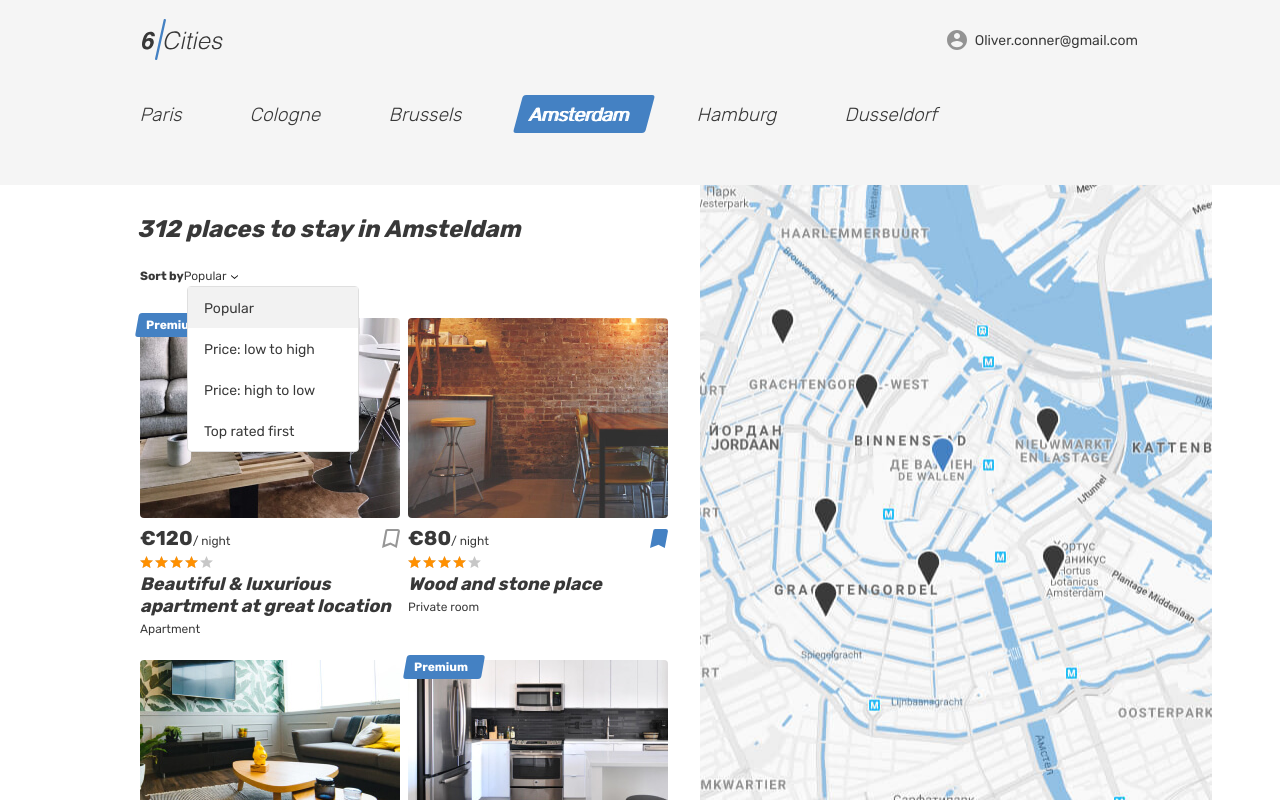
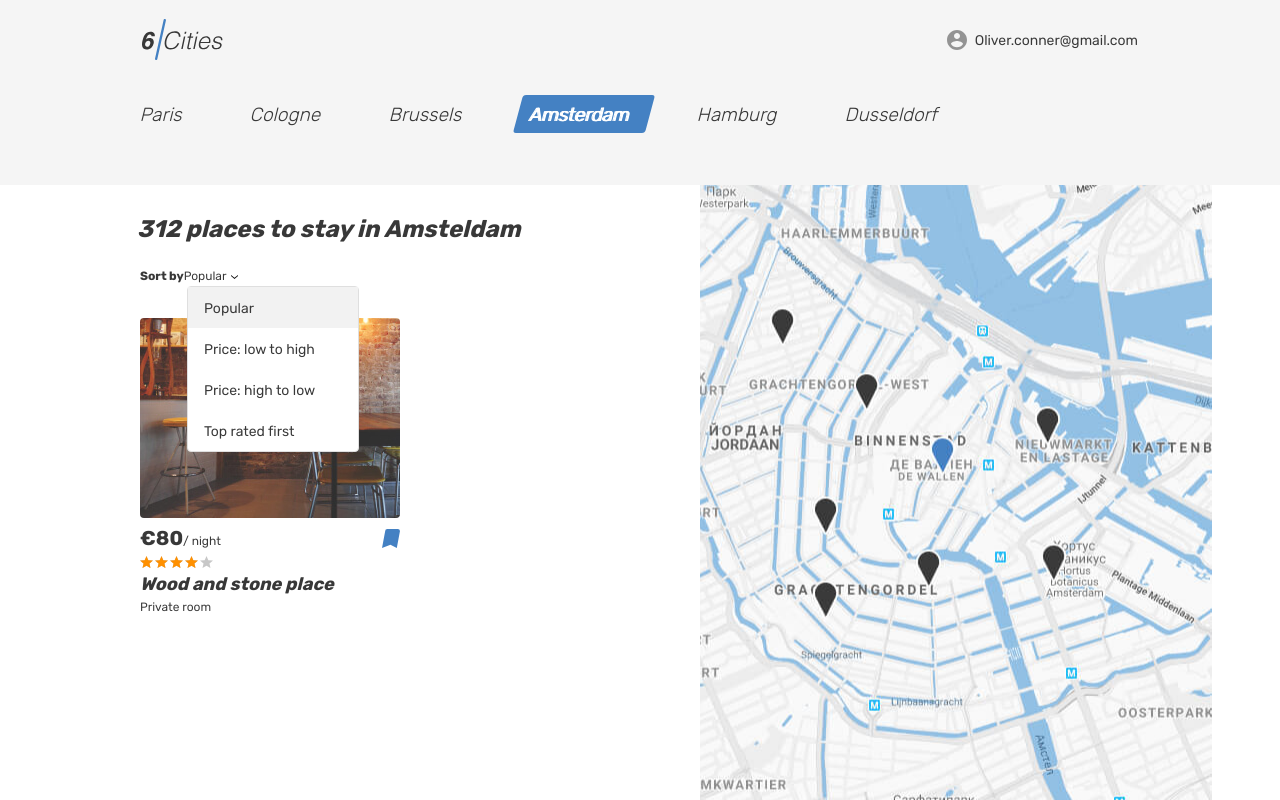
Before and after one commit to sincro2010/1474151-six-cities-6, a React app: page / in a window 1280 px wide. Built offline with nearby package versions, Linux system fonts and the light colour scheme.

Commit message:
Описываем react-компонент App, в файле index.js рендерим компонент App, получаем из пропсов кол-во предложений аренды

```diff
--- a/src/components/app/app.jsx
+++ b/src/components/app/app.jsx
@@ -2,10 +2,10 @@ import React from 'react';
 import MainPage from '../main-page/main-page';
 
 const App = (props) => {
-    const {cityName} = props;
+    const {propertiesNumber} = props;
 
     return  (
-        <MainPage cityName={cityName}/>
+        <MainPage propertiesNumber={propertiesNumber}/>
     );
 };
 
--- a/src/components/main-page/main-page.jsx
+++ b/src/components/main-page/main-page.jsx
@@ -2,7 +2,7 @@ import React from 'react';
 import Places from '../places/places';
 
 const MainPage = (props) => {
-    const {propertyCount} = props;
+    const {propertiesNumber} = props;
 
     return (
     <body>
@@ -76,7 +76,7 @@ const MainPage = (props) => {
             <div className="cities__places-container container">
                 <section className="cities__places places">
                 <h2 className="visually-hidden">Places</h2>
-                <b className="places__found">312 places to stay in Amsteldam</b>
+                <b className="places__found">{propertiesNumber} places to stay in Amsteldam</b>
                 <form className="places__sorting" action="#" method="get">
                     <span className="places__sorting-caption">Sort by</span>
                     <span className="places__sorting-type" tabIndex="0">
@@ -95,171 +95,6 @@ const MainPage = (props) => {
 
 
                 <div className="cities__places-list places__list tabs__content">
-                    <article className="cities__place-card place-card">
-                    <div className="place-card__mark">
-                        <span>Premium</span>
-                    </div>
-                    <div className="cities__image-wrapper place-card__image-wrapper">
-                        <a href="#">
-                        <img className="place-card__image" src="img/apartment-01.jpg" width="260" height="200" alt="Place image"/>
-                        </a>
-                    </div>
-                    <div className="place-card__info">
-                        <div className="place-card__price-wrapper">
-                        <div className="place-card__price">
-                            <b className="place-card__price-value">&euro;120</b>
-                            <span className="place-card__price-text">&#47;&nbsp;night</span>
-                        </div>
-                        <button className="place-card__bookmark-button button" type="button">
-                            <svg className="place-card__bookmark-icon" width="18" height="19">
-                            <use xlinkHref="#icon-bookmark"></use>
-                            </svg>
-                            <span className="visually-hidden">To bookmarks</span>
-                        </button>
-                        </div>
-                        <div className="place-card__rating rating">
-                        <div className="place-card__stars rating__stars">
-                            <span style={{width: '80%'}}></span>
-                            <span className="visually-hidden">Rating</span>
-                        </div>
-                        </div>
-                        <h2 className="place-card__name">
-                        <a href="#">Beautiful &amp; luxurious apartment at great location</a>
-                        </h2>
-                        <p className="place-card__type">Apartment</p>
-                    </div>
-                    </article>
-
-                    <article className="cities__place-card place-card">
-                    <div className="cities__image-wrapper place-card__image-wrapper">
-                        <a href="#">
-                        <img className="place-card__image" src="img/room.jpg" width="260" height="200" alt="Place image"/>
-                        </a>
-                    </div>
-                    <div className="place-card__info">
-                        <div className="place-card__price-wrapper">
-                        <div className="place-card__price">
-                            <b className="place-card__price-value">&euro;80</b>
-                            <span className="place-card__price-text">&#47;&nbsp;night</span>
-                        </div>
-                        <button className="place-card__bookmark-button place-card__bookmark-button--active button" type="button">
-                            <svg className="place-card__bookmark-icon" width="18" height="19">
-                            <use xlinkHref="#icon-bookmark"></use>
-                            </svg>
-                            <span className="visually-hidden">In bookmarks</span>
-                        </button>
-                        </div>
-                        <div className="place-card__rating rating">
-                        <div className="place-card__stars rating__stars">
-                            <span style={{width: '80%'}}></span>
-                            <span className="visually-hidden">Rating</span>
-                        </div>
-                        </div>
-                        <h2 className="place-card__name">
-                        <a href="#">Wood and stone place</a>
-                        </h2>
-                        <p className="place-card__type">Private room</p>
-                    </div>
-                    </article>
-
-                    <article className="cities__place-card place-card">
-                    <div className="cities__image-wrapper place-card__image-wrapper">
-                        <a href="#">
-                        <img className="place-card__image" src="img/apartment-02.jpg" width="260" height="200" alt="Place image"/>
-                        </a>
-                    </div>
-                    <div className="place-card__info">
-                        <div className="place-card__price-wrapper">
-                        <div className="place-card__price">
-                            <b className="place-card__price-value">&euro;132</b>
-                            <span className="place-card__price-text">&#47;&nbsp;night</span>
-                        </div>
-                        <button className="place-card__bookmark-button button" type="button">
-                            <svg className="place-card__bookmark-icon" width="18" height="19">
-                            <use xlinkHref="#icon-bookmark"></use>
-                            </svg>
-                            <span className="visually-hidden">To bookmarks</span>
-                        </button>
-                        </div>
-                        <div className="place-card__rating rating">
-                        <div className="place-card__stars rating__stars">
-                            <span style={{width: '80%'}}></span>
-                            <span className="visually-hidden">Rating</span>
-                        </div>
-                        </div>
-                        <h2 className="place-card__name">
-                        <a href="#">Canal View Prinsengracht</a>
-                        </h2>
-                        <p className="place-card__type">Apartment</p>
-                    </div>
-                    </article>
-
-                    <article className="cities__place-card place-card">
-                    <div className="place-card__mark">
-                        <span>Premium</span>
-                    </div>
-                    <div className="cities__image-wrapper place-card__image-wrapper">
-                        <a href="#">
-                        <img className="place-card__image" src="img/apartment-03.jpg" width="260" height="200" alt="Place image"/>
-                        </a>
-                    </div>
-                    <div className="place-card__info">
-                        <div className="place-card__price-wrapper">
-                        <div className="place-card__price">
-                            <b className="place-card__price-value">&euro;180</b>
-                            <span className="place-card__price-text">&#47;&nbsp;night</span>
-                        </div>
-                        <button className="place-card__bookmark-button button" type="button">
-                            <svg className="place-card__bookmark-icon" width="18" height="19">
-                            <use xlinkHref="#icon-bookmark"></use>
-                            </svg>
-                            <span className="visually-hidden">To bookmarks</span>
-                        </button>
-                        </div>
-                        <div className="place-card__rating rating">
-                        <div className="place-card__stars rating__stars">
-                            <span style={{width: '100%'}}></span>
-                            <span className="visually-hidden">Rating</span>
-                        </div>
-                        </div>
-                        <h2 className="place-card__name">
-                        <a href="#">Nice, cozy, warm big bed apartment</a>
-                        </h2>
-                        <p className="place-card__type">Apartment</p>
-                    </div>
-                    </article>
-
-                    <article className="cities__place-card place-card">
-                    <div className="cities__image-wrapper place-card__image-wrapper">
-                        <a href="#">
-                        <img className="place-card__image" src="img/room.jpg" width="260" height="200" alt="Place image"/>
-                        </a>
-                    </div>
-                    <div className="place-card__info">
-                        <div className="place-card__price-wrapper">
-                        <div className="place-card__price">
-                            <b className="place-card__price-value">&euro;80</b>
-                            <span className="place-card__price-text">&#47;&nbsp;night</span>
-                        </div>
-                        <button className="place-card__bookmark-button place-card__bookmark-button--active button" type="button">
-                            <svg className="place-card__bookmark-icon" width="18" height="19">
-                            <use xlinkHref="#icon-bookmark"></use>
-                            </svg>
-                            <span className="visually-hidden">In bookmarks</span>
-                        </button>
-                        </div>
-                        <div className="place-card__rating rating">
-                        <div className="place-card__stars rating__stars">
-                            <span style={{width: '80%'}}></span>
-                            <span className="visually-hidden">Rating</span>
-                        </div>
-                        </div>
-                        <h2 className="place-card__name">
-                        <a href="#">Wood and stone place</a>
-                        </h2>
-                        <p className="place-card__type">Private room</p>
-                    </div>
-                    </article>
                     <Places/>
                 </div>
 
@@ -276,4 +111,5 @@ const MainPage = (props) => {
     );
 };
 
+
 export default MainPage;
--- a/src/components/places/places.jsx
+++ b/src/components/places/places.jsx
@@ -3,7 +3,7 @@ import React from 'react';
 const Places = (props) => {
     return (
 
-        <article className="cities__place-card place-card">
+        [<article className="cities__place-card place-card">
         <div className="cities__image-wrapper place-card__image-wrapper">
             <a href="#">
             <img className="place-card__image" src="img/room.jpg" width="260" height="200" alt="Place image"/>
@@ -33,7 +33,8 @@ const Places = (props) => {
             </h2>
             <p className="place-card__type">Private room</p>
         </div>
-        </article>
+        </article>].map((place) => place)
+
 
     );
 
--- a/src/index.js
+++ b/src/index.js
@@ -2,11 +2,13 @@ import React from 'react';
 import ReactDOM from 'react-dom';
 import App from './components/app/app';
 
-const CITY_NAME = ['Paris', 'Cologne', 'Brussels', 'Amsterdam', 'Hamburg', 'Dusseldorf'];
+const Setting = {
+    NUMBER_OF_PROPERTIES: 312
+  };
 
 ReactDOM.render(
     <App
-        cityName={CITY_NAME}
+        propertiesNumber={Setting.NUMBER_OF_PROPERTIES}
     />,
     document.querySelector(`#root`)
 );
```
